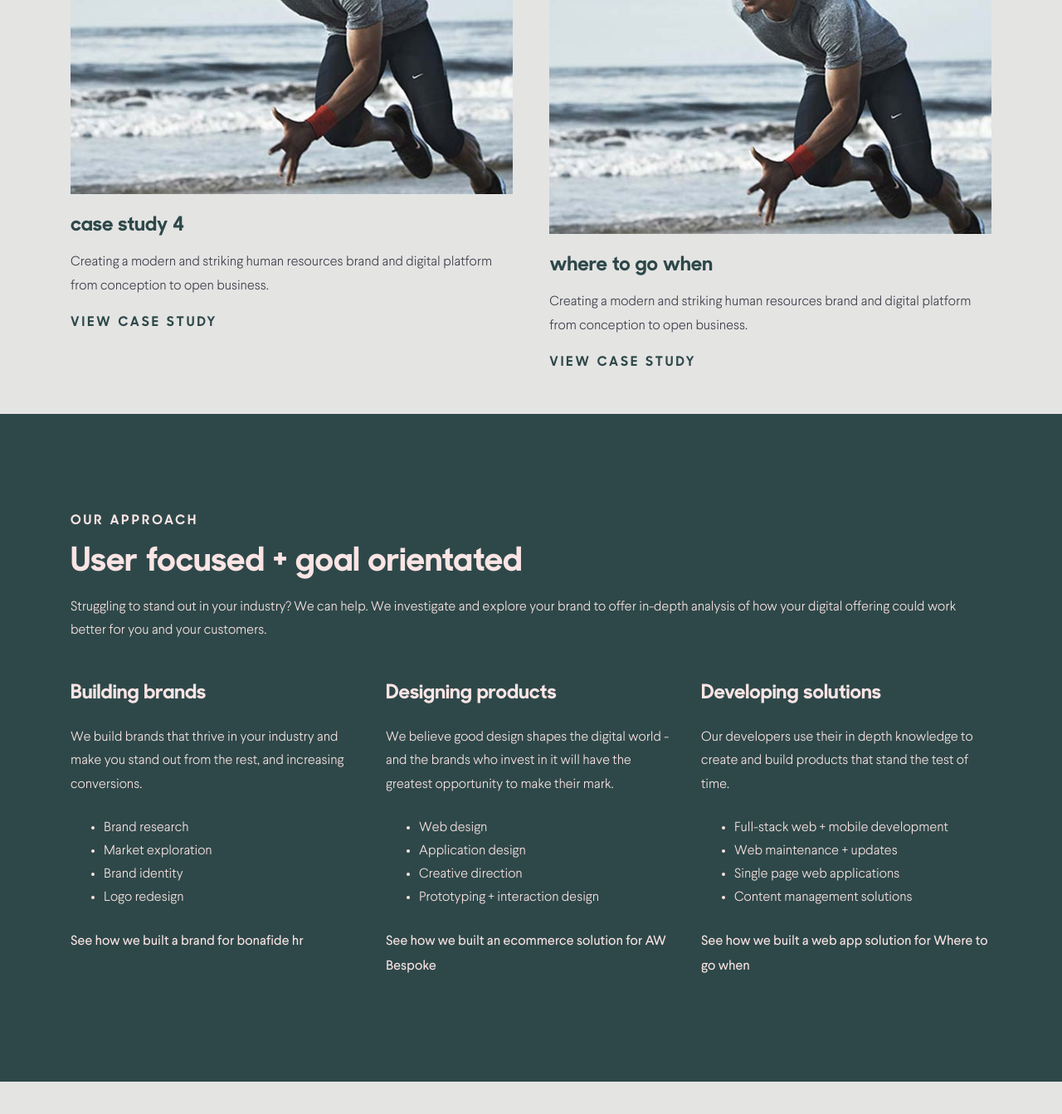
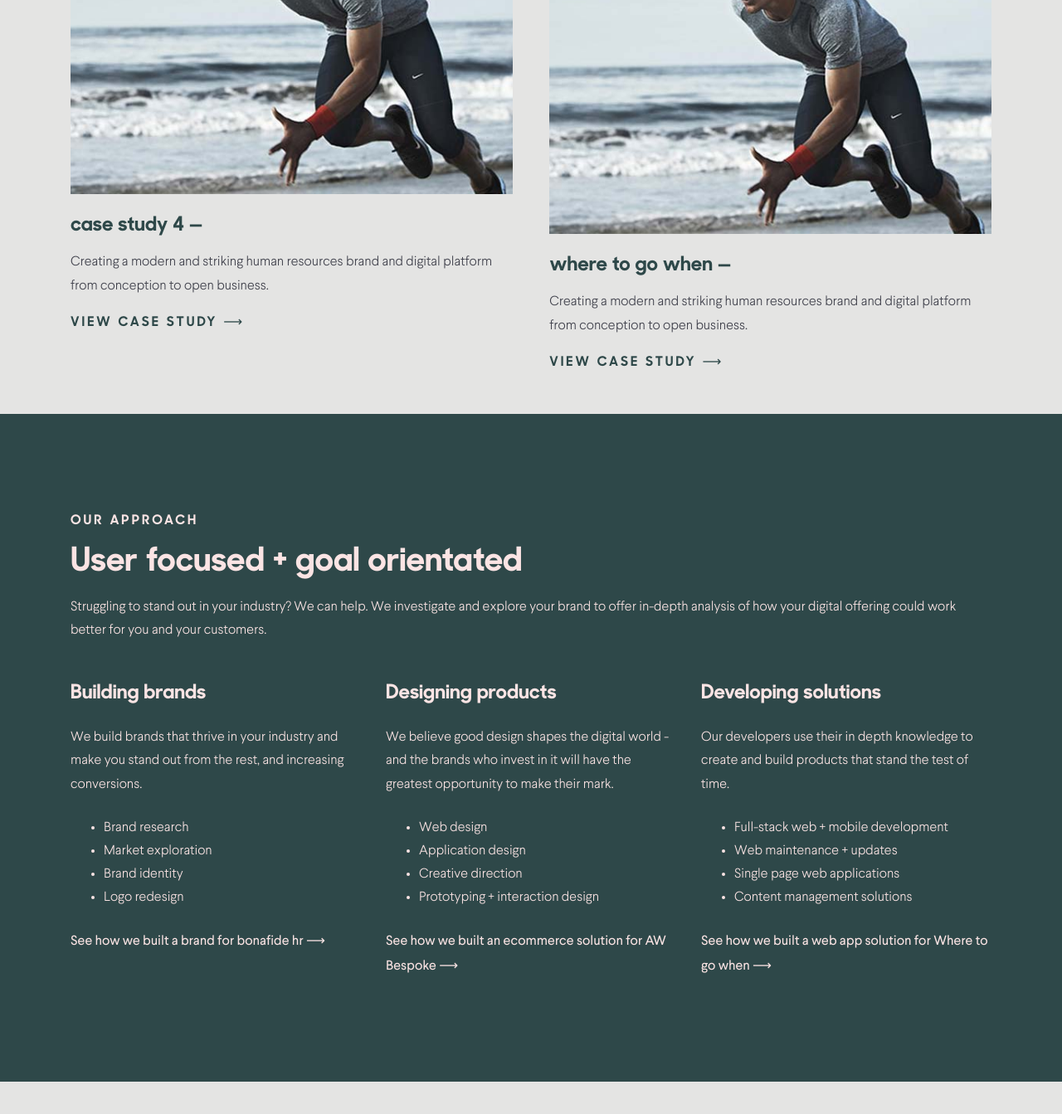
Before and after one commit to ifancyabroad/vasby, a Jekyll site: the page built from index.html, in a window 1280 px wide and 1400 px high, scrolled down 1729 px. Shown: the top 1343 px of the window at 83% size. Built offline with Jekyll 4.4.1, drawn with Linux system fonts in a browser that asks for light colours; some of the changed text lies outside the part shown.

Commit message:
Add html symbols

```diff
--- a/_includes/footer.html
+++ b/_includes/footer.html
@@ -4,7 +4,7 @@
       <div class="col wow fadeInUp">
         <div class="footer-title text-center mx-auto">
           <h1 class="mb-5">Let's create something great together.</h1>
-          <a class="text-secondary spaced-letters h6" href="#">LET'S TALK</a>
+          <a class="text-secondary spaced-letters h6" href="#">LET'S TALK &#10230;</a>
         </div>
       </div>
     </div>
--- a/_sass/typography.scss
+++ b/_sass/typography.scss
@@ -10,3 +10,7 @@
   writing-mode: vertical-rl;
   white-space: nowrap;
 }
+
+.arrow {
+  // font-size: 1.4rem;
+}
--- a/index.html
+++ b/index.html
@@ -26,9 +26,9 @@ title: Vasby
         {% assign mod = forloop.index | modulo: 2 %}
         <div class="case-study mb-5 wow fadeInUp" {% if mod == 0 %} data-wow-delay="0.2s" {% endif %}>
           <img class="img-fluid mb-4" src="./assets/images/{{ case_study.image }}" alt="{{ case_study.alt }}">
-          <h4 class="text-primary">{{ case_study.name | downcase }}</h4>
+          <h4 class="text-primary">{{ case_study.name | downcase }} &#8212;</h4>
           <p>{{ case_study.content | markdownify }}</p>
-          <a class="spaced-letters h6" href="{{ case_study.url }}">VIEW CASE STUDY</a>
+          <a class="spaced-letters h6" href="{{ case_study.url }}">VIEW CASE STUDY &#10230;</a>
         </div>
         {% endfor %}
       </div>
@@ -62,7 +62,7 @@ title: Vasby
             <li>{{ approach.points[2].text }}</li>
             <li>{{ approach.points[3].text }}</li>
           </ul>
-          <a class="text-secondary med-txt" href="{{ approach.url }}">{{ approach.link_text }}</a>
+          <a class="text-secondary med-txt" href="{{ approach.url }}">{{ approach.link_text }} &#10230;</a>
         </div>
       </div>
       {% endfor %}
@@ -87,7 +87,7 @@ title: Vasby
         <p class="mb-4">With over 10 years experience, our in-house designers, developers and e-commerce experts create beautiful sites that convert visitors into long-term customers.</p>
         <p class="mb-4">Building brands and websites is what we do best – and what we love most. Our approach is built around being bold and brave. Our purpose-built team are unafraid to ask questions nor inclined to take a brief at face value. It helps pinpoint what really matters for your brand.</p>
         <p class="mb-4">We build brands, websites & eCommerce solutions that people and companies love. We help business owners create websites that look great and make money.</p>
-        <a class="spaced-letters h6" href="#">LET'S TALK</a>
+        <a class="spaced-letters h6" href="#">LET'S TALK &#10230;</a>
       </div>
     </div>
   </div>
```
